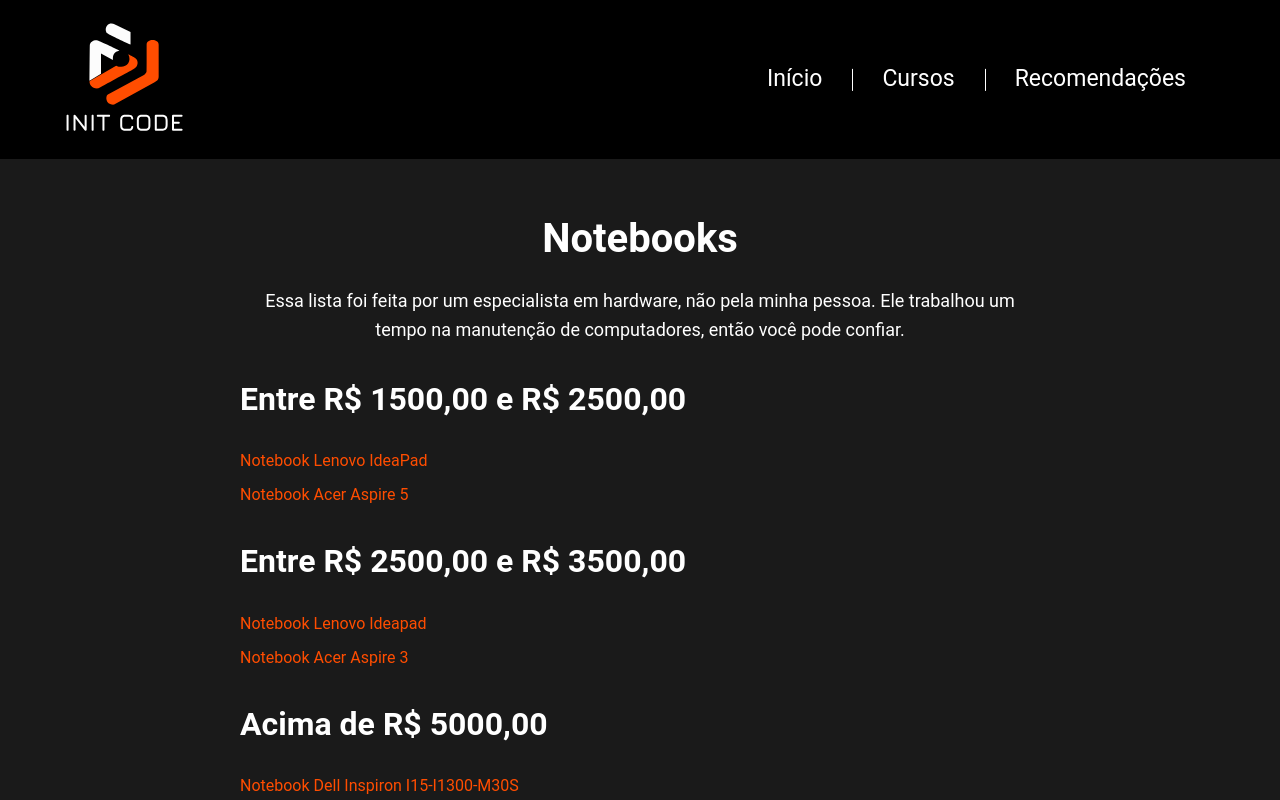
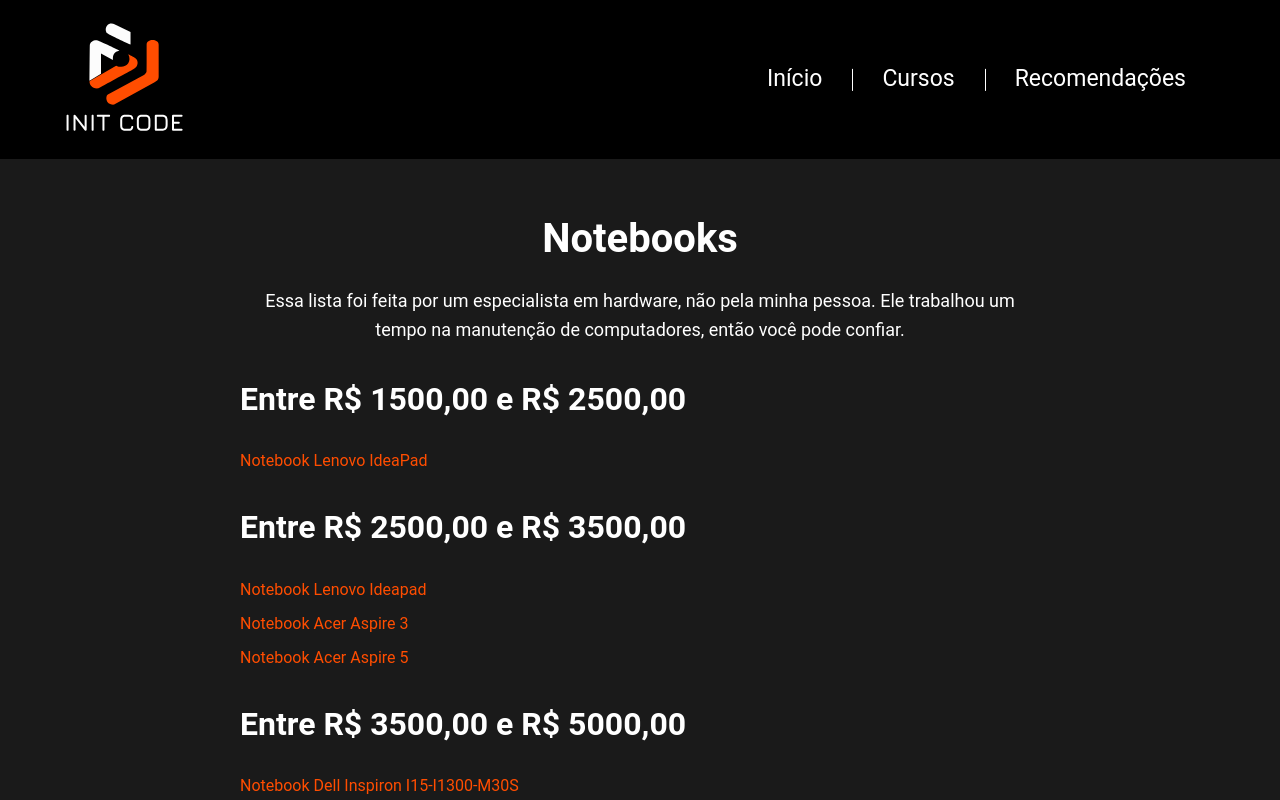
Before and after one commit to TheInitCode/initcode-website, a React (Vite) app: page /notebooks in a window 1280 px wide. Shown: the top 800 px of the page. Built offline with nearby package versions, Linux system fonts and the light colour scheme.

Commit message:
fix: links

```diff
--- a/src/pages/Notebooks/index.jsx
+++ b/src/pages/Notebooks/index.jsx
@@ -39,6 +39,20 @@
               Notebook Lenovo IdeaPad
             </a>
           </li>
+        </ul>
+
+        <h2>Entre R$ 2500,00 e R$ 3500,00</h2>
+        <ul>
+          <li>
+            <a href="https://amzn.to/4aCW15A" target="_blank" rel="noopener noreferrer">
+              Notebook Lenovo Ideapad
+            </a>
+          </li>
+          <li>
+            <a href="https://amzn.to/4hb6JTh" target="_blank" rel="noopener noreferrer">
+              Notebook Acer Aspire 3
+            </a>
+          </li>
           <li>
             <a href="https://amzn.to/3JL9N9C" target="_blank" rel="noopener noreferrer">
               Notebook Acer Aspire 5
@@ -46,33 +60,24 @@
           </li>
         </ul>
 
-        <h2>Entre R$ 2500,00 e R$ 3500,00</h2>
+        <h2>Entre R$ 3500,00 e R$ 5000,00</h2>
         <ul>
           <li>
-            <a href="https://amzn.to/3Qtxqav" target="_blank" rel="noopener noreferrer">
-              Notebook Lenovo Ideapad
-            </a>
-          </li>
-          <li>
-            <a href="https://amzn.to/3UtsKlQ" target="_blank" rel="noopener noreferrer">
-              Notebook Acer Aspire 3
+            <a href="https://amzn.to/3WDOUDZ" target="_blank" rel="noopener noreferrer">
+              Notebook Dell Inspiron I15-I1300-M30S
             </a>
           </li>
         </ul>
+
         <h2>Acima de R$ 5000,00</h2>
         <ul>
           <li>
-            <a href="https://amzn.to/4akqvHP" target="_blank" rel="noopener noreferrer">
-              Notebook Dell Inspiron I15-I1300-M30S
-            </a>
-          </li>
-          <li>
-            <a href="https://amzn.to/4bk6y4t" target="_blank" rel="noopener noreferrer">
+            <a href="https://amzn.to/3Ebp5F3" target="_blank" rel="noopener noreferrer">
               Notebook Gamer Dell G15-i1300-A20P (o meu 😊)
             </a>
           </li>
           <li>
-            <a href="https://amzn.to/49ZZ6uh" target="_blank" rel="noopener noreferrer">
+            <a href="https://amzn.to/4aGfNNy" target="_blank" rel="noopener noreferrer">
               Notebook Gamer Acer Nitro 5
             </a>
           </li>
```
